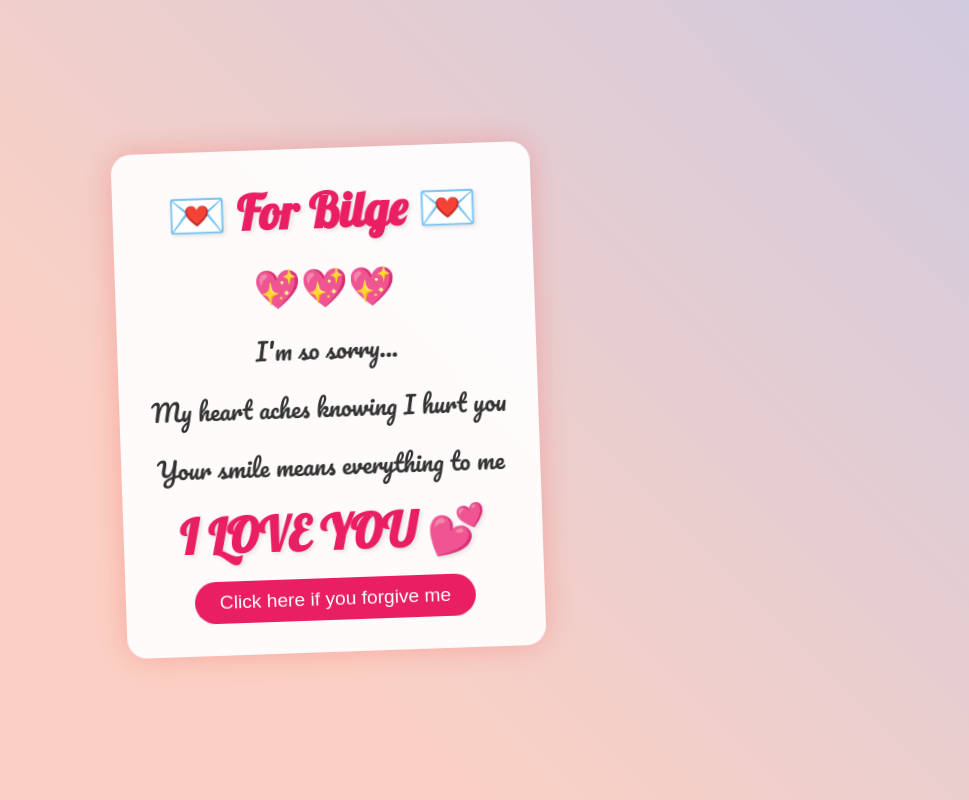
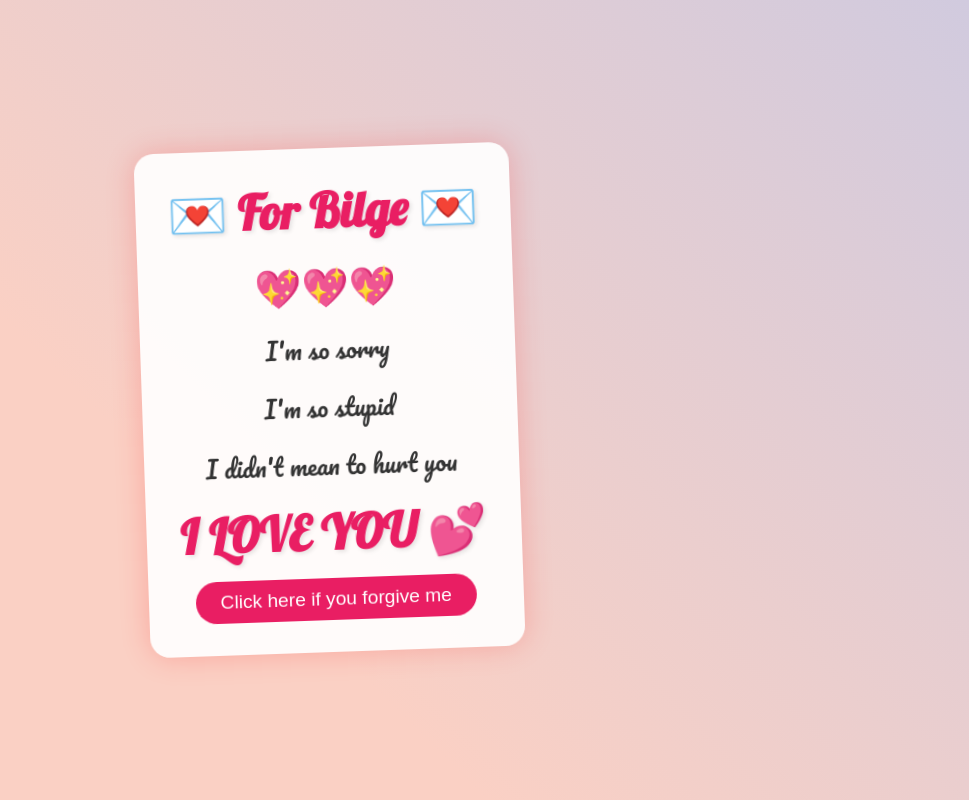
Before and after one commit to waitwhoisadam/Bilbil, a plain HTML site: page index.html in a window 1280 px wide. Shown: the whole page, without its empty margins (311-1280 px from the left). Drawn offline with Linux system fonts and the light colour scheme.

Commit message:
Update index.html

```diff
--- a/index.html
+++ b/index.html
@@ -107,9 +107,9 @@
     <div class="container">
         <h1>💌 For Bilge 💌</h1>
         <div class="hearts">💖💖💖</div>
-        <p class="message">I'm so sorry...</p>
-        <p class="message">My heart aches knowing I hurt you</p>
-        <p class="message">Your smile means everything to me</p>
+        <p class="message">I'm so sorry</p>
+        <p class="message">I'm so stupid</p>
+        <p class="message">I didn't mean to hurt you</p>
         <h1>I LOVE YOU 💕</h1>
         <button onclick="addHearts()">Click here if you forgive me</button>
     </div>
```
